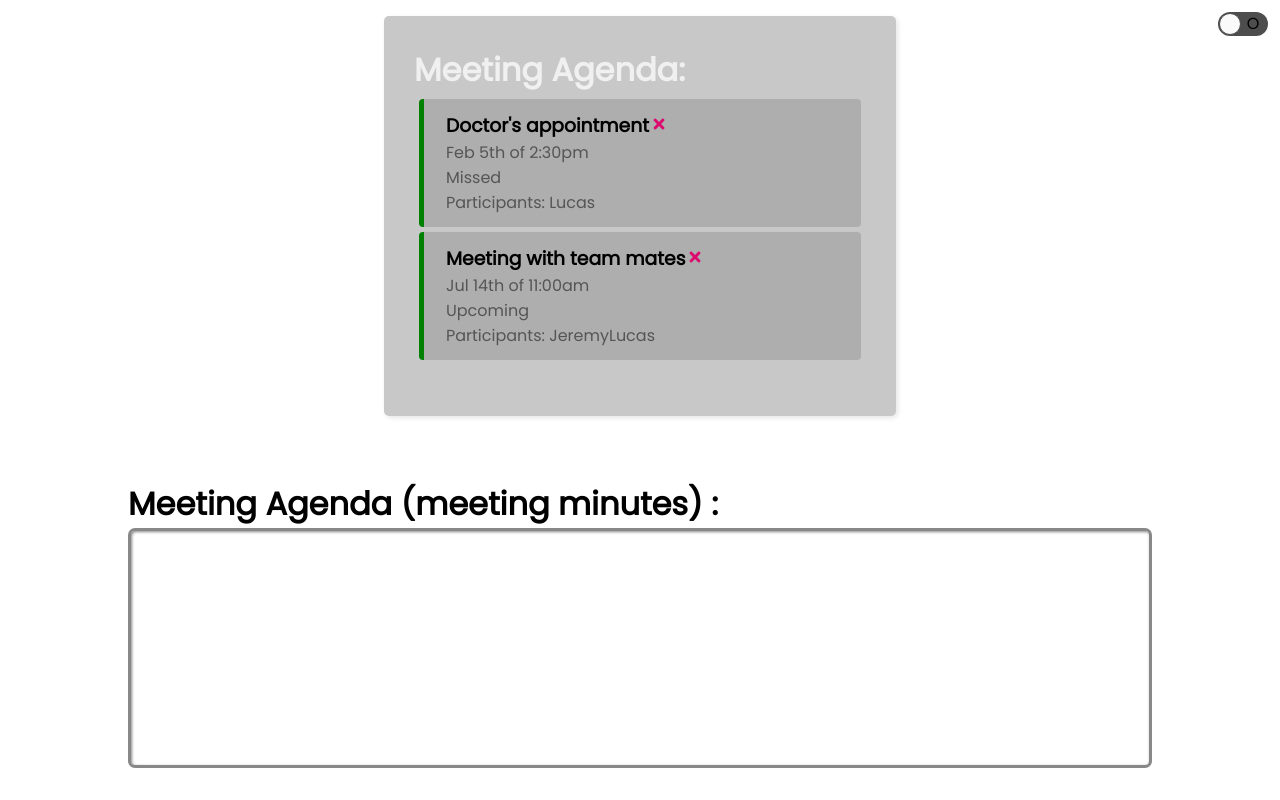
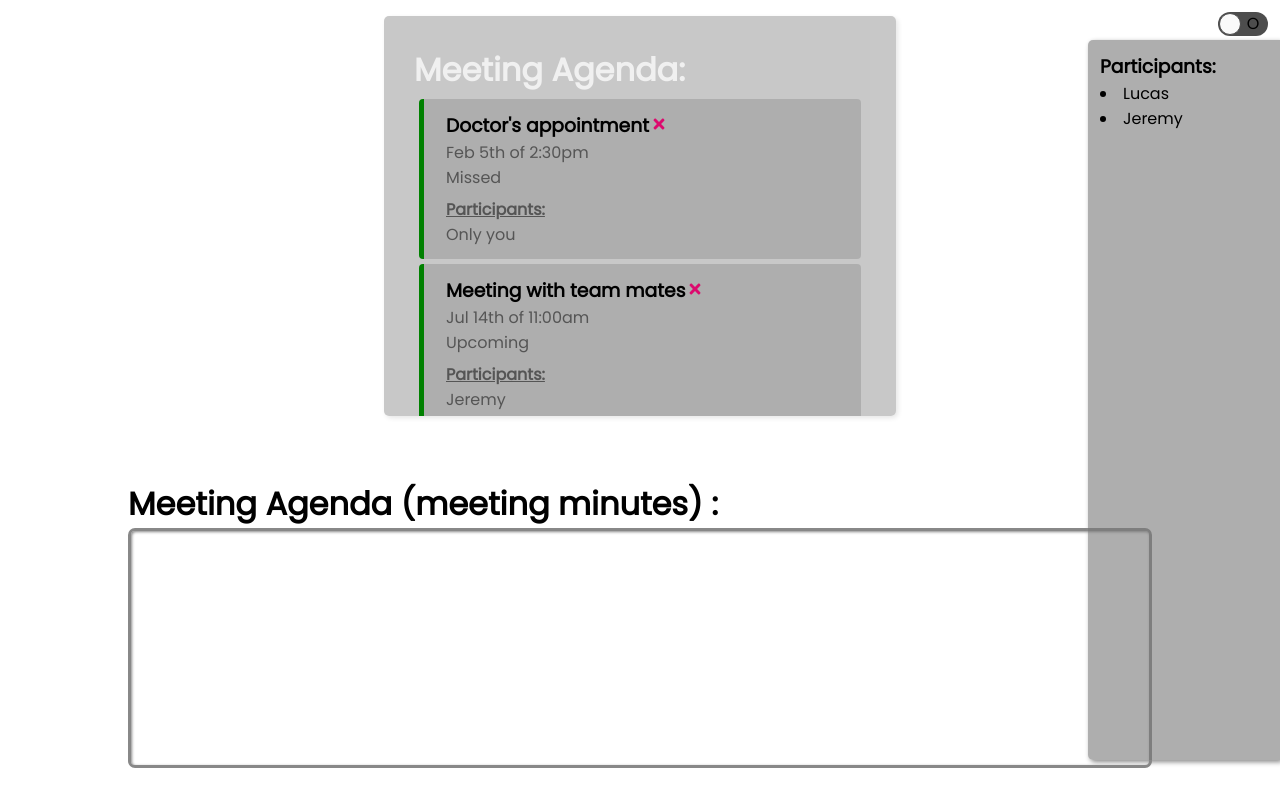
Before and after one commit to luyangliuable/meeting-management-application, a React (Create React App) app in the folder frontend/my-app/: page / in a window 1280 px wide. Built offline with nearby package versions, Linux system fonts and the light colour scheme.

Commit message:
Added side bar and also updated participant diplay in sideBar and also cards.

```diff
--- a/frontend/my-app/src/App.js
+++ b/frontend/my-app/src/App.js
@@ -6,11 +6,18 @@ import nav from './components/nav'
 import Textarea from './components/agendatxt'
 import Tasks from './components/cards'
 import Togglebutton from './components/toggle.js'
+import SideBar from './components/sidebar.js'
 
 
 const App = () => {
     const name = 'Meeting Agenda'
+    const participant_title = "Participants"
 
+    const joinMeeting = ({ id }) => {
+        setParticipants([...participants, tasks.filter((members) => tasks.id == id)])
+    }
+
+    const [participants, setParticipants] = useState([{participant:"Lucas"}, {participant: "Jeremy"}]);
 
     const [tasks, setTasks] = useState([
         {
@@ -26,7 +33,7 @@ const App = () => {
             text: "Meeting with team mates",
             day: "Jul 14th of 11:00am",
             reminder: true,
-            members: ["Jeremy", "Lucas"],
+            members: [{participant: "Jeremy"}, {participant: "Lucas"}],
             status: 'Upcoming'
         },
     ])
@@ -36,9 +43,10 @@ const App = () => {
         <>
             <div className = 'container'>
                 <h1 className = 'appName'>{name}: </h1>
-                <Tasks tasks={tasks} />
+                <Tasks tasks={tasks} onClick="joinMeeting()" />
             </div>
             <Textarea agendaName={ name } />
+          <SideBar onClick = "" participants = { participants } title = { participant_title + ":"} />
             <Togglebutton agendaName={ name } />
         </>
     )
--- a/frontend/my-app/src/components/card.js
+++ b/frontend/my-app/src/components/card.js
@@ -1,20 +1,21 @@
 import { FaTimes } from 'react-icons/fa'
 import {DragDropContext, Droppable, Draggable} from 'react-beautiful-dnd'
 
-const Task = ({ tasks, onDelete, onToggle }, index) => {
+const Task = ({ tasks, onDelete, joinMeeting}, index) => {
     return (
             <Draggable key={tasks.id} draggableId={JSON.stringify(tasks.id)} index={eval(index)}>
             {(provided) => (
-            <div {...provided.draggableProps} {...provided.dragHandleProps} ref={provided.innerRef} className={`task ${tasks.reminder ? 'reminder' : ' '}`} onDoubleClick={() => onToggle(tasks.id)}
+            <div {...provided.draggableProps} {...provided.dragHandleProps} ref={provided.innerRef} className={`task ${tasks.reminder ? 'reminder' : ' '}`} onDoubleClick={(tasks) => joinMeeting(tasks.id)}
             >
             <table>
             <td>
             <h3> {tasks.text}{'  '} </h3>
             <p>{tasks.day}</p>
             <p>{tasks.status}</p>
-            <p>Participants: {tasks.members}</p>
+              <p className="subtitle">Participants: </p> {tasks.members.length > 1 ? tasks.members.map((participants, index) => (<p> {participants.participant} </p>)) : <p>Only you</p>}
             </td>
             <td>
+
             <FaTimes className='poo'
         style={{float: 'right', 'color': 'rgb(220,10,110)', cursor: 'pointer' }}
         onClick={() => onDelete(tasks.id)}
--- a/frontend/my-app/src/components/cards.js
+++ b/frontend/my-app/src/components/cards.js
@@ -1,14 +1,14 @@
 import Task from './card'
 import {DragDropContext, Droppable, Draggable} from 'react-beautiful-dnd'
 
-const Tasks = ({ tasks, onDelete, onToggle }) => {
+const Tasks = ({ tasks, joinMeeting, onDelete, onToggle }) => {
     return (
             <DragDropContext>
                 <Droppable droppableId = 'agendalist'>
             {(provided) => (
                     <ul {...provided.droppableProps} ref={provided.innerRef}>
                         {tasks.map((tasks, index) => (
-                                <Task tasks={tasks} />
+                            <Task tasks={tasks} joinMeeting="joinMeeting()" />
                         ))}
                 {provided.placeholder}
                     </ul>
--- /dev/null
+++ b/frontend/my-app/src/components/sidebar.js
@@ -0,0 +1,38 @@
+import PropTypes from 'prop-types'
+
+// import { useLocation } from 'react-router-dom'
+// import Button from './Button'
+
+const SideBar = ({ title, participants }) => {
+
+    return (
+        <div className='SideBar'>
+            <h3>{ title }</h3>
+            {participants.map((participants, index) => (
+                    <li> {participants.participant} </li>
+            ))}
+
+        </div>
+    )
+}
+
+// SideBar.defaultProps = {
+//     title: 'Task Tracker',
+// }
+
+// SideBar.propTypes = {
+//     title: PropTypes.string.isRequired,
+// }
+
+SideBar.propTypes = {
+    participants: PropTypes.string.isRequired,
+}
+
+
+// CSS in JS
+const headingStyle = {
+    color: 'red',
+    backgroundColor: 'black',
+}
+
+export default SideBar
--- a/frontend/my-app/src/index.css
+++ b/frontend/my-app/src/index.css
@@ -5,6 +5,30 @@
   margin: 0;
   padding: 0;
 }
+
+.SideBar {
+    z-index: 2;
+    border-radius: 5px 0px 0px 5px;
+    background: rgba(120,120,120,0.6);
+    position: fixed;
+    display: table;
+    padding: 12px;
+    height: 90%;
+    width: 15%;
+    minHeight: 100px;
+    minWidth: 75px;
+    right: 0%;
+    top: 5%;
+    box-shadow: 2px 2px 5px #888;
+}
+
+p.subtitle {
+    font-weight: bold;
+    color: black;
+    margin-top: 0.45em;
+    text-decoration: underline;
+
+    }
 
 .appName {
     color: rgb(240,240,240);
```
Also changed, not shown: 1 other file (tests, documents, lock files or other folders).
